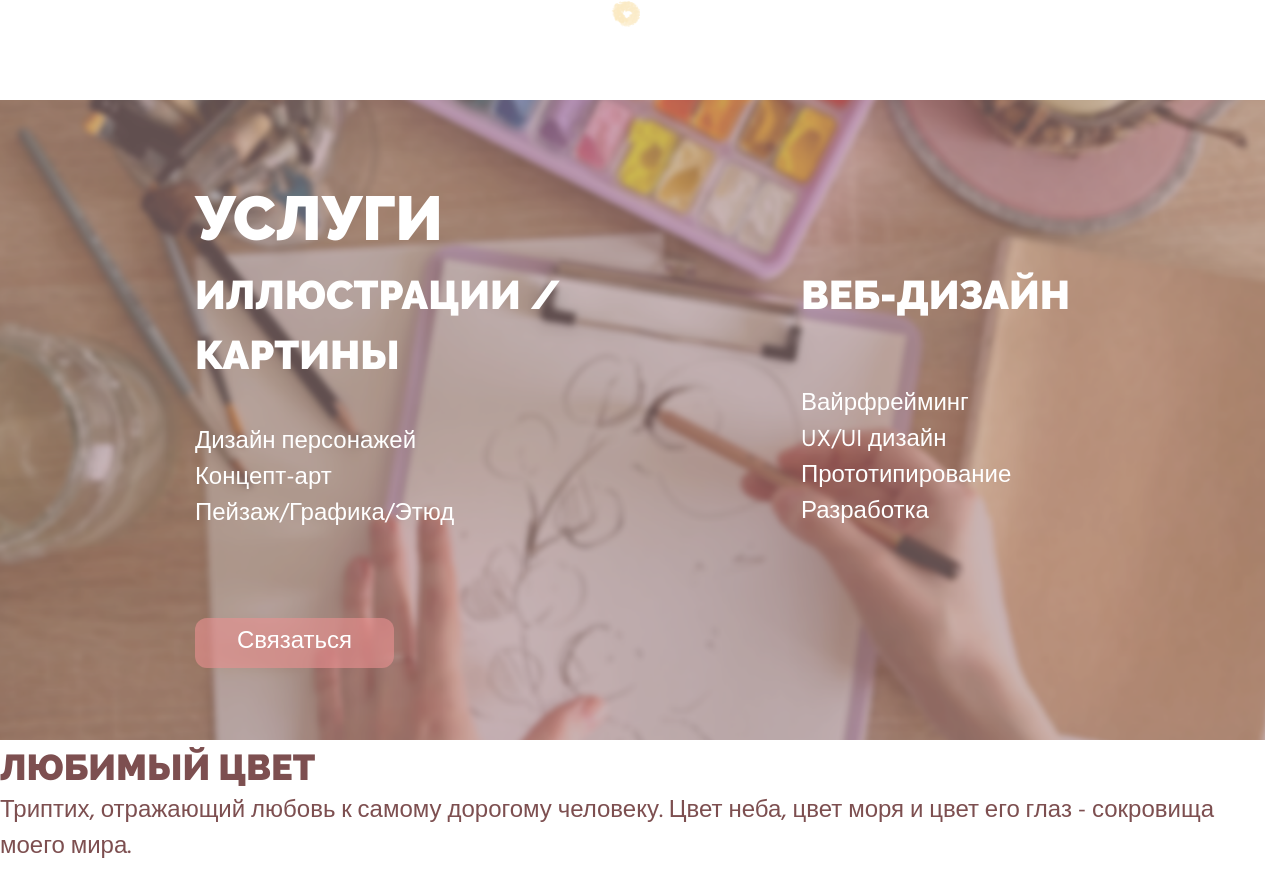
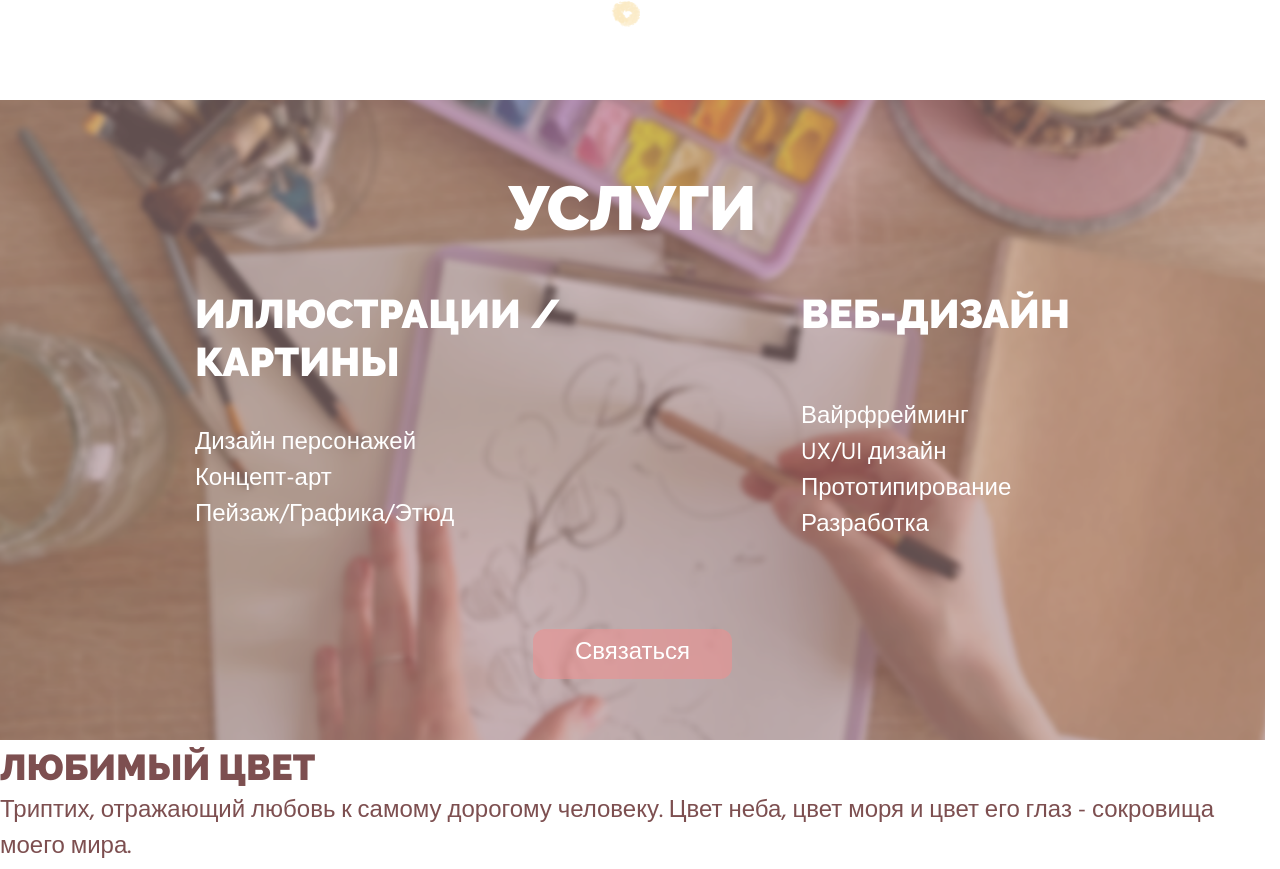
Before and after one commit to jasmine-green-tea/herzen-site-portfolio, a plain HTML site: page index.html in a window 1280 px wide. Shown: the part 1470-2339 px from the top of the page. Drawn offline with Linux system fonts and the light colour scheme; files whose address does not match are found by name; a web font is replaced by a local one.

Commit message:
services final ver

```diff
--- a/index.html
+++ b/index.html
@@ -61,7 +61,7 @@
             <section class="services" id="services">
                 <h2 class="visually-hidden">Перечень предоставляемых услуг</h2>
                 <div class="services-body">
-                    <h3 class="title-base">Услуги</h3>
+                    <h3 class="title-base services-title">Услуги</h3>
                     <ul class="services-list">
                         <li class="services-illustration">
                             <div class="services-illustration-title">
--- a/style.css
+++ b/style.css
@@ -445,7 +445,7 @@ img {
 
 .services {
   min-height: 80vh;
-
+  text-align: center;
   background-image: url("assets/images/bg2.png");
   background-repeat: no-repeat;
   background-position: center;
@@ -460,6 +460,7 @@ img {
   text-decoration: none;
   display: flex;
   column-gap: clamp(30px, 15.63vw, 300px);
+  text-align: left;
   margin-bottom: 85px;
 }
 
@@ -470,6 +471,7 @@ img {
 .services-mini-title {
   font-size: 40px;
   max-width: 406px;
+  line-height: 1.2;
 }
 
 .title-illustration {
```
